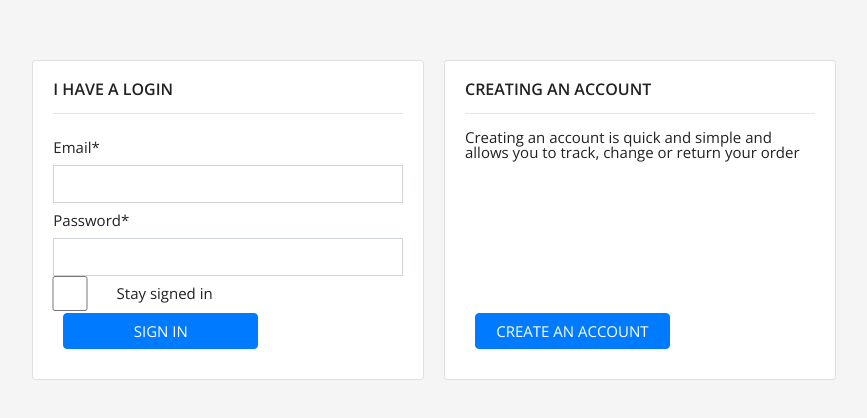
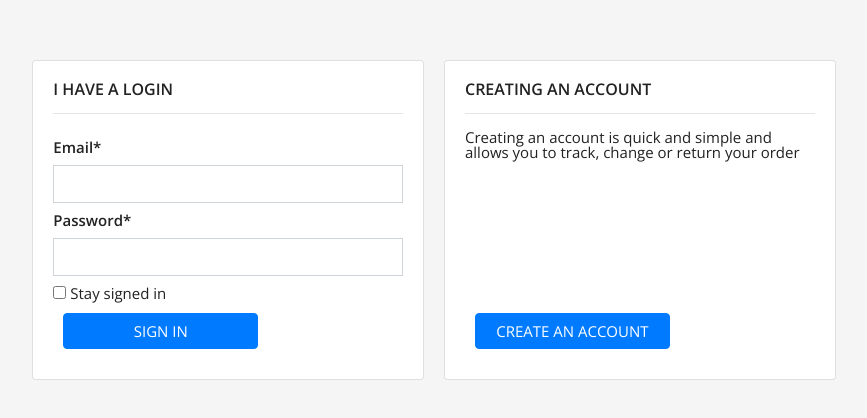
Before and after one commit to Joanneyoung01/sb-assignment, a plain HTML site: page index.html in a window 1280 px wide. Shown: the part 180-598 px from the top of the page, without its empty margins (206-1073 px from the left). Drawn offline with nearby package versions, Linux system fonts and the light colour scheme.

Commit message:
Amend stay signed in positioning

```diff
--- a/css/style.css
+++ b/css/style.css
@@ -105,7 +105,8 @@ html,body {
 	display: flex;
 	align-items: center;
 	justify-content: center;
-	background-color: #f5f5f5;
+  background-color: #f5f5f5;
+  margin: 0 auto;
 }
 
 .login {
@@ -121,7 +122,7 @@ html,body {
   text-transform: uppercase;
 }
 
-#form input{
+input[type="text"] {
   display: block;
   width: 100%;
 }
@@ -138,7 +139,7 @@ p, label {
 
 label {
   margin: 10px 0 10px 0;
-  font-weight: 400;
+  font-weight: bold;
 }
 
 /* .login-btn {
@@ -160,3 +161,8 @@ label {
   left: 0;
   margin: 2em;
 }
+
+.checkbox {
+  font-weight: normal;
+  margin-bottom: 30px;
+}
--- a/index.html
+++ b/index.html
@@ -28,7 +28,7 @@
 	<title>SB Assignment</title>
 </head>
 
-<body class="col-md-8 offset-md-2 col-sm-12 row global-container" id="login">
+<body class="col-md-8 col-sm-12 row global-container" id="login">
 
 	<div class="container card col-sm">
 
@@ -50,10 +50,10 @@
 				<input class="form-control rounded-0" type="password" id="password" name="password" required>
 			</div>
 
-			<div class="row align-middle">
-				<input class="col-md-2" type="checkbox" name="remember-me">
-				<label class="col-md-9" for="remember-me"><b>Stay signed in</b></label>
-			</div>
+			<label class="checkbox">
+        <input type="checkbox" value="remember-me" id="rememberMe" name="rememberMe"> Stay signed in
+			</label>
+
 			<input class="login-btn btn btn-primary" type="submit" name="sign-in" id="sign-in" value="Sign in">
 		</form>
 	</div>
```
